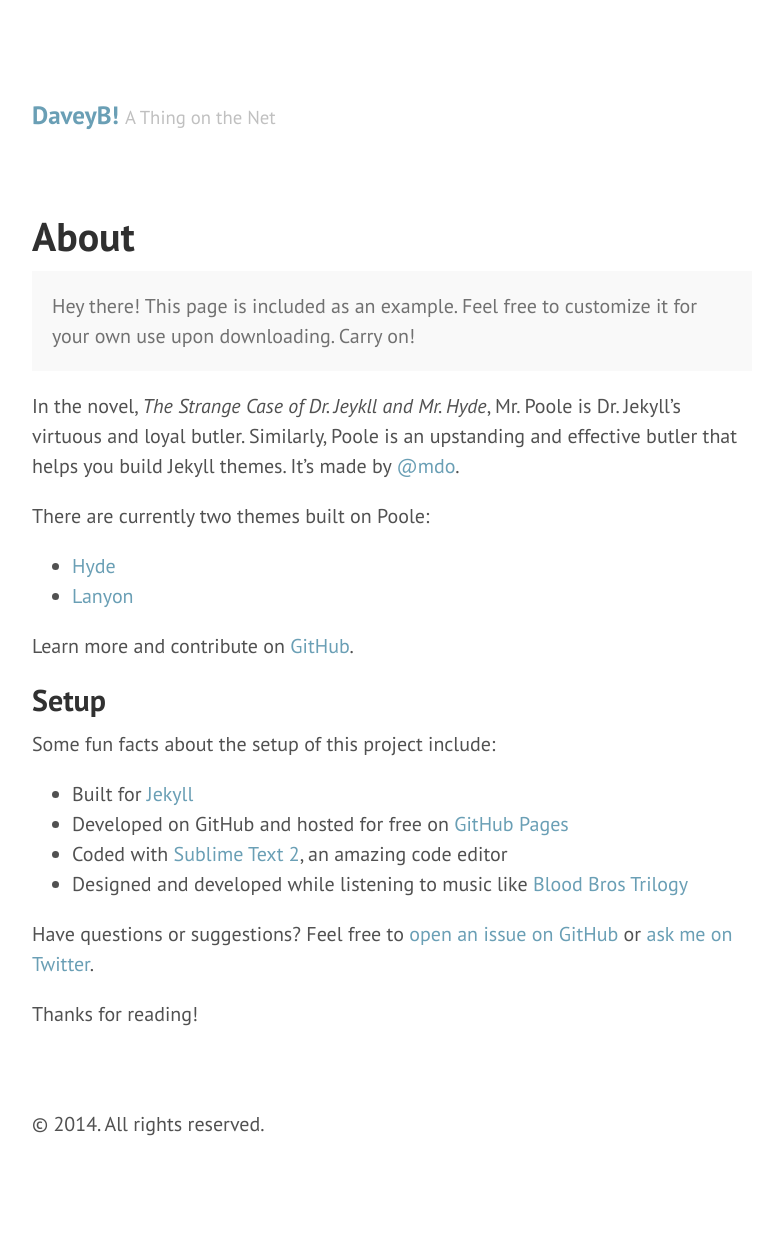
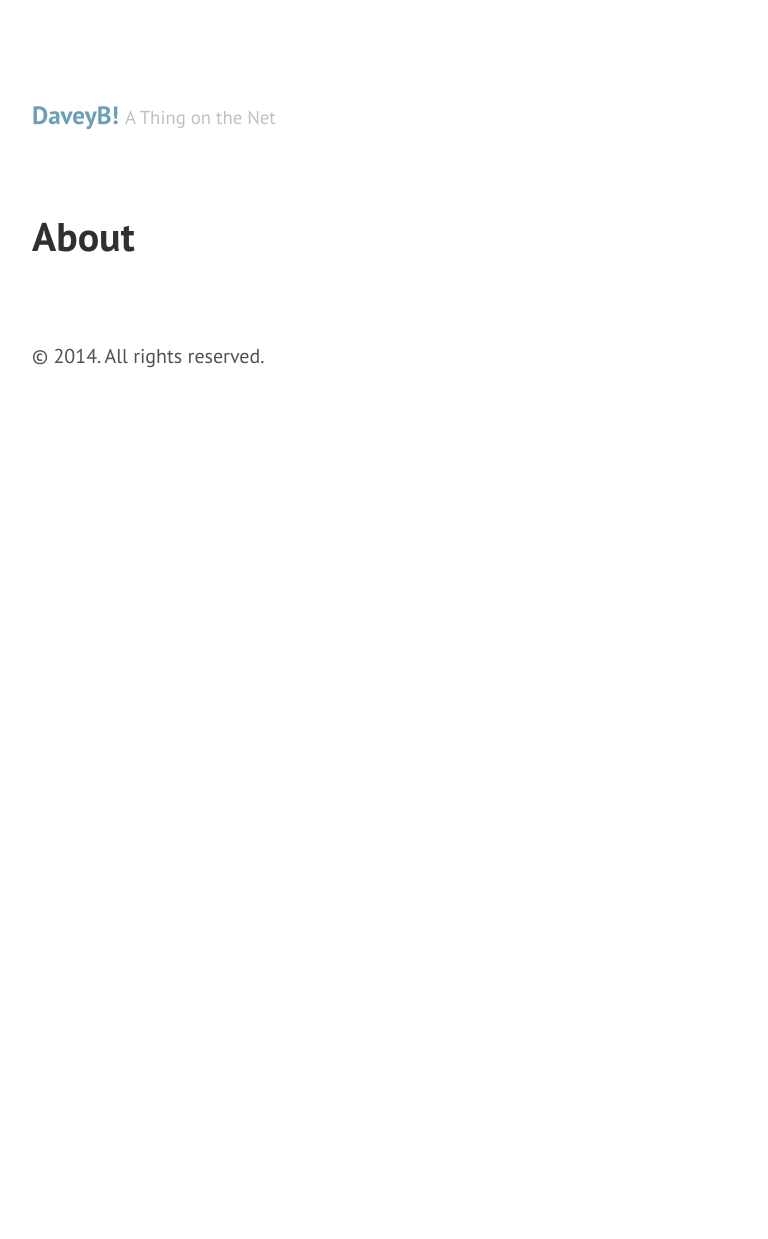
Before and after one commit to daveyb/daveyb.github.io, a Jekyll site: the page built from about.md, in a window 1280 px wide. Shown: the whole page, without its empty margins (428-1196 px from the left). Built offline with Jekyll 4.4.1, drawn with Linux system fonts in a browser that asks for light colours; Markdown is read by kramdown in place of the engine named in the settings; after the commit the page ends 900 px from its top, so only the background shows below that.

Commit message:
updated config, remove projects, remove default text from about

```diff
--- a/_config.yml
+++ b/_config.yml
@@ -9,9 +9,15 @@
 title:            DaveyB!
 tagline:          A Thing on the Net
 url:              http://www.davidbenedic.com
-paginate:         1
+paginate:         5
 baseurl:          /
 author:
   name:           David Benedic
   url:            https://twitter.com/davidbenedic
   email:          davidbenedic@gmail.com
+
+# Custom vars
+version:          1.0.0
+
+github:
+  repo:           https://github.com/daveyb/daveyb.github.io
--- a/about.md
+++ b/about.md
@@ -2,29 +2,3 @@
 layout: page
 title: About
 ---
-
-<p class="message">
-  Hey there! This page is included as an example. Feel free to customize it for your own use upon downloading. Carry on!
-</p>
-
-In the novel, *The Strange Case of Dr. Jeykll and Mr. Hyde*, Mr. Poole is Dr. Jekyll's virtuous and loyal butler. Similarly, Poole is an upstanding and effective butler that helps you build Jekyll themes. It's made by [@mdo](https://twitter.com/mdo).
-
-There are currently two themes built on Poole:
-
-* [Hyde](http://hyde.getpoole.com)
-* [Lanyon](http://lanyon.getpoole.com)
-
-Learn more and contribute on [GitHub](https://github.com/poole).
-
-## Setup
-
-Some fun facts about the setup of this project include:
-
-* Built for [Jekyll](http://jekyllrb.com)
-* Developed on GitHub and hosted for free on [GitHub Pages](https://pages.github.com)
-* Coded with [Sublime Text 2](http://sublimetext.com), an amazing code editor
-* Designed and developed while listening to music like [Blood Bros Trilogy](https://soundcloud.com/maddecent/sets/blood-bros-series)
-
-Have questions or suggestions? Feel free to [open an issue on GitHub](https://github.com/poole/issues/new) or [ask me on Twitter](https://twitter.com/mdo).
-
-Thanks for reading!
```
Also changed, not shown: _posts/2014-07-25-Projects.md (deleted, +0 -4 lines).
